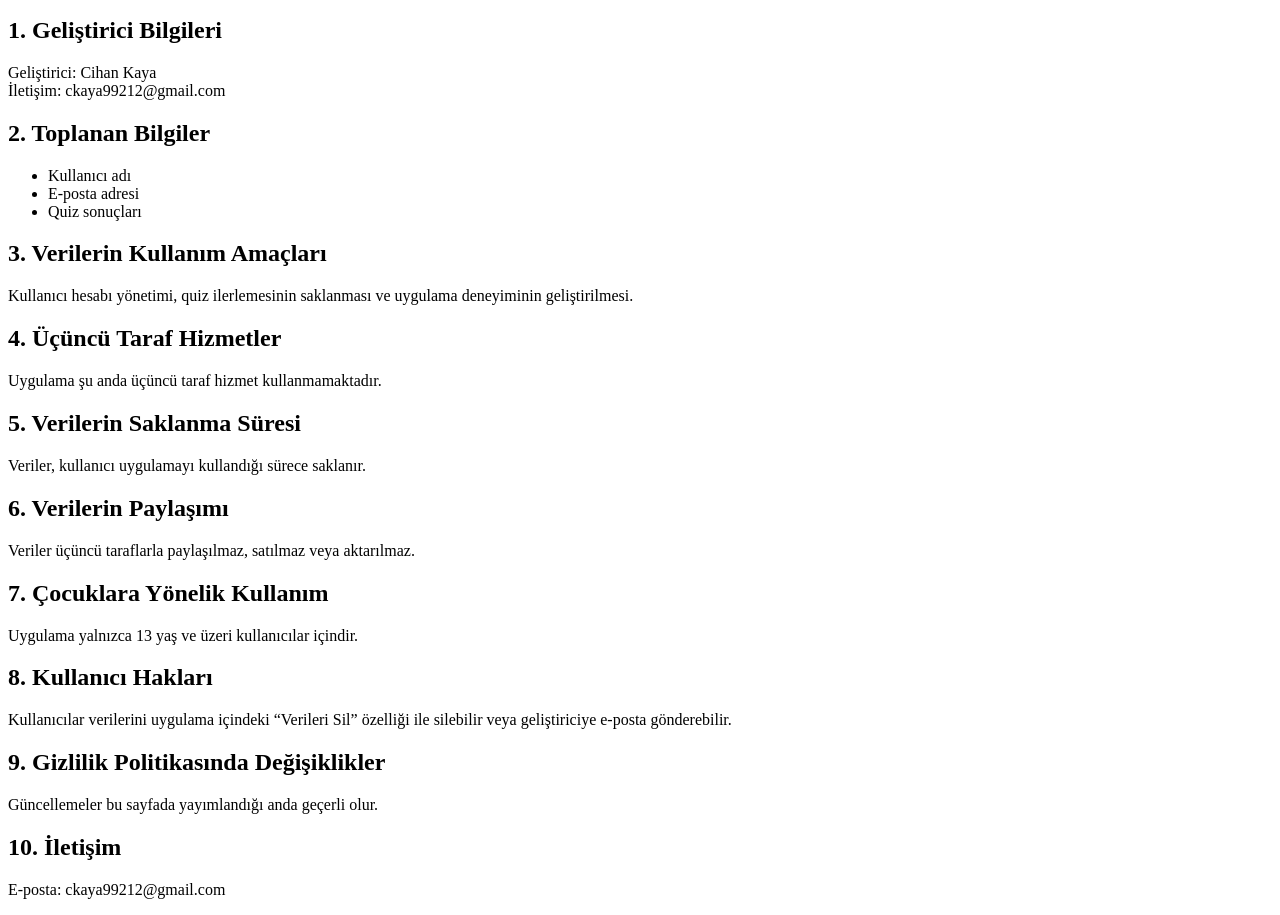
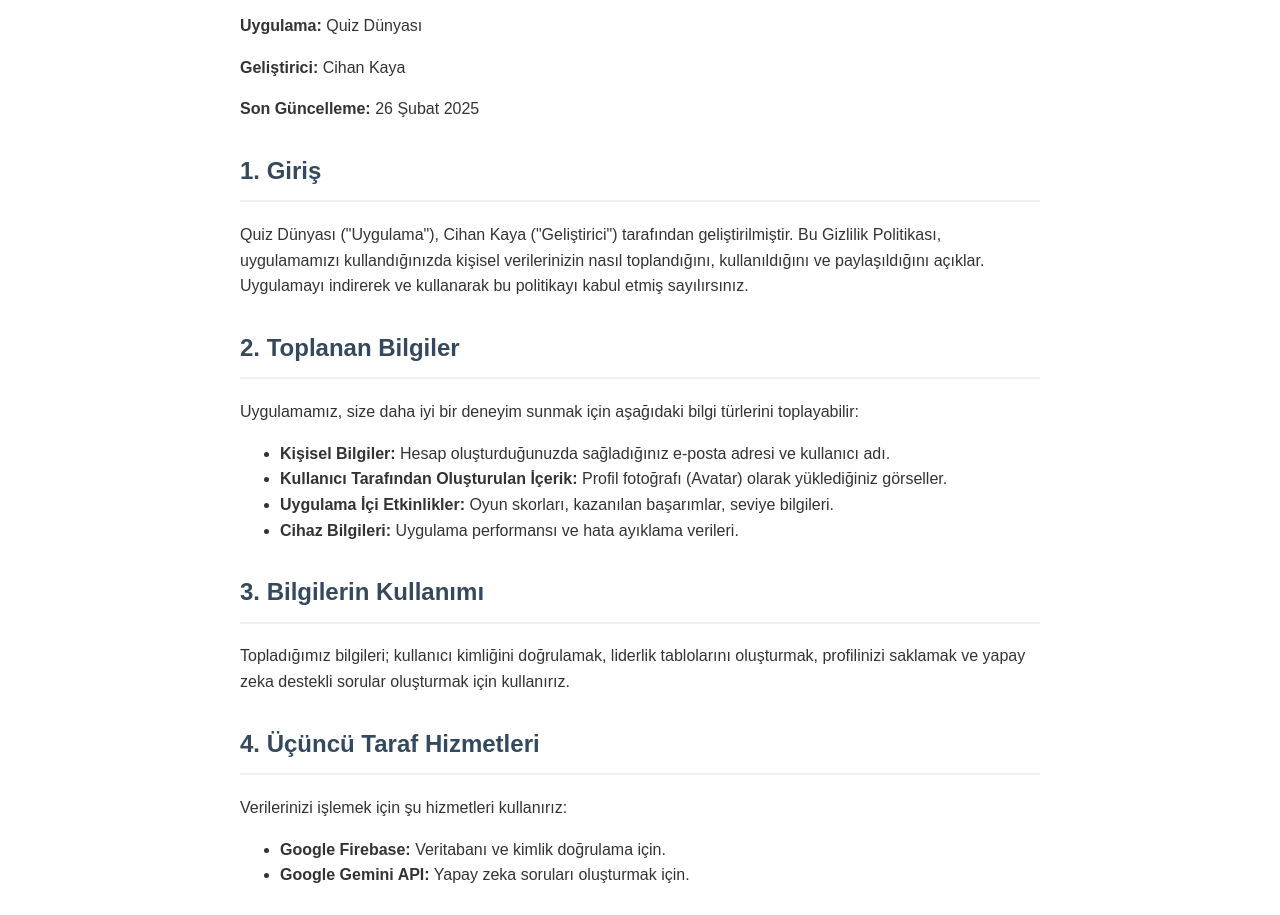
Before and after one commit to ckaya99212-stack/quiz-dunyasi-privacy, a plain HTML site: page index.html in a window 1280 px wide. Shown: the part 101-1016 px from the top of the page. Drawn offline with Linux system fonts and the light colour scheme.

Commit message:
Update index.html

```diff
--- a/index.html
+++ b/index.html
@@ -1,48 +1,48 @@
 <!DOCTYPE html>
 <html lang="tr">
 <head>
-<meta charset="UTF-8">
-<title>Quiz Dünyası - Gizlilik Politikası</title>
+    <meta charset="UTF-8">
+    <meta name="viewport" content="width=device-width, initial-scale=1.0">
+    <title>Gizlilik Politikası - Quiz Dünyası</title>
+    <style>
+        body { font-family: sans-serif; line-height: 1.6; max-width: 800px; margin: 0 auto; padding: 20px; color: #333; }
+        h1 { color: #2c3e50; }
+        h2 { color: #34495e; border-bottom: 2px solid #ecf0f1; padding-bottom: 10px; margin-top: 30px; }
+        a { color: #3498db; }
+    </style>
 </head>
 <body>
-<h1>Gizlilik Politikası</h1>
+    <h1>Gizlilik Politikası</h1>
+    <p><strong>Uygulama:</strong> Quiz Dünyası</p>
+    <p><strong>Geliştirici:</strong> Cihan Kaya</p>
+    <p><strong>Son Güncelleme:</strong> 26 Şubat 2025</p>
 
-<p><strong>Son Güncelleme:</strong> 2025</p>
+    <h2>1. Giriş</h2>
+    <p>Quiz Dünyası ("Uygulama"), Cihan Kaya ("Geliştirici") tarafından geliştirilmiştir. Bu Gizlilik Politikası, uygulamamızı kullandığınızda kişisel verilerinizin nasıl toplandığını, kullanıldığını ve paylaşıldığını açıklar. Uygulamayı indirerek ve kullanarak bu politikayı kabul etmiş sayılırsınız.</p>
 
-<h2>1. Geliştirici Bilgileri</h2>
-<p>Geliştirici: Cihan Kaya<br>
-İletişim: ckaya99212@gmail.com</p>
+    <h2>2. Toplanan Bilgiler</h2>
+    <p>Uygulamamız, size daha iyi bir deneyim sunmak için aşağıdaki bilgi türlerini toplayabilir:</p>
+    <ul>
+        <li><strong>Kişisel Bilgiler:</strong> Hesap oluşturduğunuzda sağladığınız e-posta adresi ve kullanıcı adı.</li>
+        <li><strong>Kullanıcı Tarafından Oluşturulan İçerik:</strong> Profil fotoğrafı (Avatar) olarak yüklediğiniz görseller.</li>
+        <li><strong>Uygulama İçi Etkinlikler:</strong> Oyun skorları, kazanılan başarımlar, seviye bilgileri.</li>
+        <li><strong>Cihaz Bilgileri:</strong> Uygulama performansı ve hata ayıklama verileri.</li>
+    </ul>
 
-<h2>2. Toplanan Bilgiler</h2>
-<ul>
-<li>Kullanıcı adı</li>
-<li>E-posta adresi</li>
-<li>Quiz sonuçları</li>
-</ul>
+    <h2>3. Bilgilerin Kullanımı</h2>
+    <p>Topladığımız bilgileri; kullanıcı kimliğini doğrulamak, liderlik tablolarını oluşturmak, profilinizi saklamak ve yapay zeka destekli sorular oluşturmak için kullanırız.</p>
 
-<h2>3. Verilerin Kullanım Amaçları</h2>
-<p>Kullanıcı hesabı yönetimi, quiz ilerlemesinin saklanması ve uygulama deneyiminin geliştirilmesi.</p>
+    <h2>4. Üçüncü Taraf Hizmetleri</h2>
+    <p>Verilerinizi işlemek için şu hizmetleri kullanırız:</p>
+    <ul>
+        <li><strong>Google Firebase:</strong> Veritabanı ve kimlik doğrulama için.</li>
+        <li><strong>Google Gemini API:</strong> Yapay zeka soruları oluşturmak için.</li>
+    </ul>
 
-<h2>4. Üçüncü Taraf Hizmetler</h2>
-<p>Uygulama şu anda üçüncü taraf hizmet kullanmamaktadır.</p>
+    <h2>5. Veri Saklama ve Silme</h2>
+    <p>Hesabınızı ve tüm verilerinizi uygulama içindeki "Ayarlar" > "Hesabımı Sil" butonuyla kalıcı olarak silebilirsiniz.</p>
 
-<h2>5. Verilerin Saklanma Süresi</h2>
-<p>Veriler, kullanıcı uygulamayı kullandığı sürece saklanır.</p>
-
-<h2>6. Verilerin Paylaşımı</h2>
-<p>Veriler üçüncü taraflarla paylaşılmaz, satılmaz veya aktarılmaz.</p>
-
-<h2>7. Çocuklara Yönelik Kullanım</h2>
-<p>Uygulama yalnızca 13 yaş ve üzeri kullanıcılar içindir.</p>
-
-<h2>8. Kullanıcı Hakları</h2>
-<p>Kullanıcılar verilerini uygulama içindeki “Verileri Sil” özelliği ile silebilir veya geliştiriciye e-posta gönderebilir.</p>
-
-<h2>9. Gizlilik Politikasında Değişiklikler</h2>
-<p>Güncellemeler bu sayfada yayımlandığı anda geçerli olur.</p>
-
-<h2>10. İletişim</h2>
-<p>E-posta: ckaya99212@gmail.com</p>
-
+    <h2>6. İletişim</h2>
+    <p>Sorularınız için: <a href="mailto:ckaya99212@gmail.com">ckaya99212@gmail.com</a></p>
 </body>
 </html>
```
